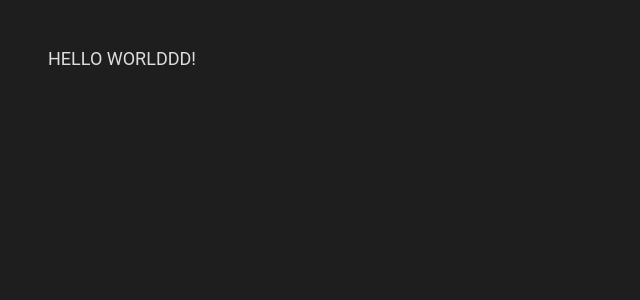
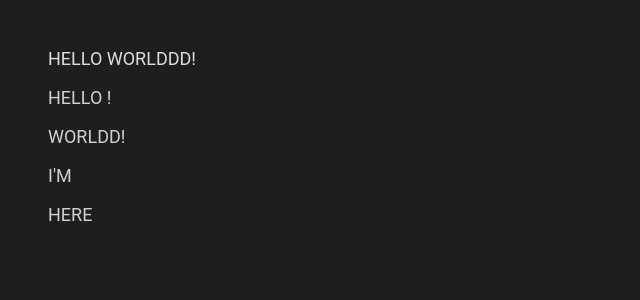
Before and after one commit to Adalab/modulo-3-evaluacion-final-tor3m, a React (Create React App) app: page / in a window 1280 px wide. Shown: the top 300 px of the page, without its empty margins (0-640 px from the left). Built offline with nearby package versions, Linux system fonts and the light colour scheme.

Commit message:
Add react components

```diff
--- a/src/components/App.js
+++ b/src/components/App.js
@@ -1,9 +1,20 @@
 import "../stylesheets/App.scss";
+import FilterByName from "./FilterByName"
+import CharacterList from "./CharacterList";
+import CharacterCard from "./CharacterCard";
+import CharacterDetail from "./CharacterDetail";
 
 function App() {
   return (
     <div className="App">
-      <main>HELLO WORLDDD!</main>
+      <main>
+        HELLO WORLDDD!
+      <FilterByName/>
+      <CharacterList/>
+      <CharacterCard/>
+      <CharacterDetail/>
+
+      </main>
     </div>
   );
 }
--- /dev/null
+++ b/src/components/CharacterCard.js
@@ -0,0 +1,12 @@
+
+
+function CharacterCard() {
+  return (
+    <div className="App">
+      <p>I'M</p>
+    </div>
+  );
+}
+
+export default CharacterCard;
+;
--- /dev/null
+++ b/src/components/CharacterDetail.js
@@ -0,0 +1,11 @@
+
+
+function CharacterDetail() {
+  return (
+    <div className="App">
+      <p>HERE</p>
+    </div>
+  );
+}
+
+export default CharacterDetail;
--- /dev/null
+++ b/src/components/CharacterList.js
@@ -0,0 +1,10 @@
+
+function CharacterList() {
+  return (
+    <div className="App">
+      <p> WORLDD!</p>
+    </div>
+  );
+}
+
+export default CharacterList;
--- /dev/null
+++ b/src/components/FilterByName.js
@@ -0,0 +1,11 @@
+
+
+function FilterByName() {
+  return (
+    <div className="App">
+      <p>HELLO !</p>
+    </div>
+  );
+}
+
+export default FilterByName;
```
